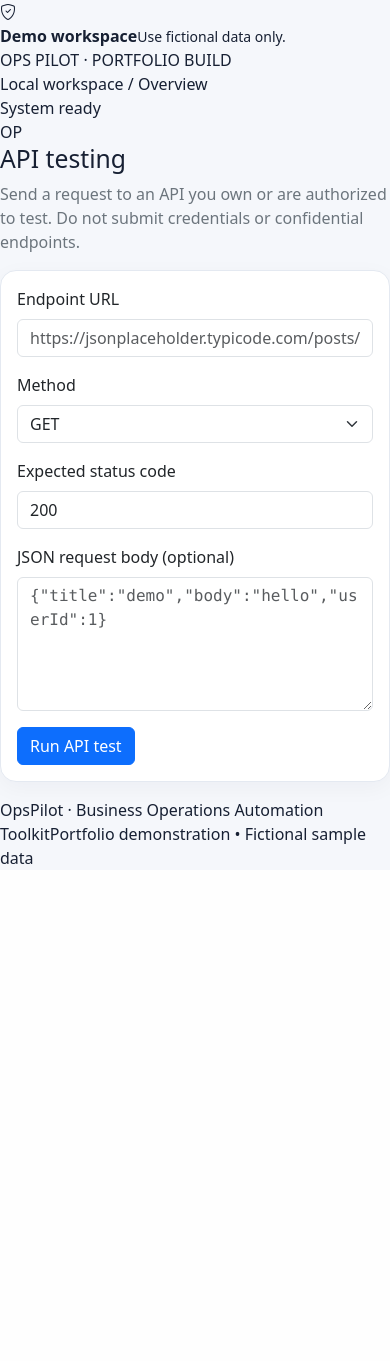
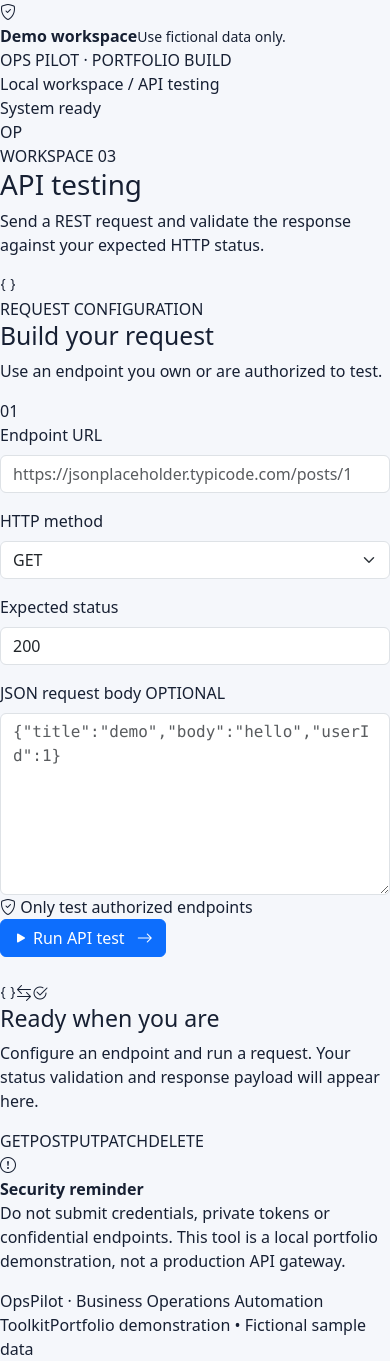
Before and after one commit to Abraham461/business-operations-automation-toolkit, a Flask app: page /api-testing in a window 390 px wide. Shown: the part 96-1457 px from the top of the page. Before the commit the page ends 960 px from the top, so only its background shows below. Run offline with Flask 3, Linux system fonts and the light colour scheme.

Commit message:
Polish OpsPilot SaaS interface

```diff
--- a/templates/api_testing.html
+++ b/templates/api_testing.html
@@ -1,40 +1,45 @@
 {% extends "base.html" %}
-{% block title %}API Testing{% endblock %}
+{% block title %}API testing{% endblock %}
+{% block breadcrumb %}API testing{% endblock %}
 {% block content %}
-<h1 class="h2 mb-2">API testing</h1>
-<p class="text-secondary">Send a request to an API you own or are authorized to test. Do not submit credentials or confidential endpoints.</p>
-<div class="card mb-3"><div class="card-body">
-  <form method="post" action="/api-testing/run">
-    <label class="form-label">Endpoint URL</label>
-    <input class="form-control mb-3" name="url" type="url" placeholder="https://jsonplaceholder.typicode.com/posts/1" value="{{ previous.url if previous else '' }}" required>
-    <div class="row">
-      <div class="col-md-6"><label class="form-label">Method</label>
-        <select class="form-select mb-3" name="method">
-          {% for method in ['GET','POST','PUT','PATCH','DELETE'] %}
-          <option {% if previous and previous.method == method %}selected{% endif %}>{{ method }}</option>
-          {% endfor %}
-        </select>
-      </div>
-      <div class="col-md-6"><label class="form-label">Expected status code</label>
-        <input class="form-control mb-3" name="expected_status" type="number" value="{{ previous.expected_status if previous else '200' }}">
-      </div>
-    </div>
-    <label class="form-label">JSON request body (optional)</label>
-    <textarea class="form-control mb-3 code" name="body" rows="5" placeholder='{"title":"demo","body":"hello","userId":1}'>{{ previous.body if previous else '' }}</textarea>
-    <button class="btn btn-primary">Run API test</button>
-  </form>
-</div></div>
-{% if result %}
-<div class="card"><div class="card-body">
-  <h2 class="h5">Test result
-    <span class="badge {{ 'text-bg-success' if result.success else 'text-bg-danger' }}">{{ 'PASS' if result.success else 'FAIL' }}</span>
-  </h2>
-  {% if result.error %}<div class="alert alert-danger">{{ result.error }}</div>
-  {% else %}
-  <p class="mb-1">HTTP status: <strong>{{ result.status_code }}</strong> (expected {{ result.expected_status }})</p>
-  <p class="mb-2">Response time: {{ result.elapsed_ms }} ms</p>
-  <pre class="result">{{ result.response_body | tojson(indent=2) }}</pre>
-  {% endif %}
-</div></div>
-{% endif %}
+<div class="page-intro">
+  <div><div class="eyebrow"><span class="eyebrow-line"></span> WORKSPACE 03</div><h1>API testing</h1><p>Send a REST request and validate the response against your expected HTTP status.</p></div>
+  <span class="page-icon icon-teal"><i class="bi bi-braces"></i></span>
+</div>
+<div class="row g-4">
+  <div class="col-lg-7">
+    <section class="surface-card">
+      <div class="card-heading"><div><span class="card-kicker">REQUEST CONFIGURATION</span><h2>Build your request</h2><p>Use an endpoint you own or are authorized to test.</p></div><span class="step-number">01</span></div>
+      <form method="post" action="/api-testing/run">
+        <label class="form-label" for="endpoint-url">Endpoint URL</label>
+        <input id="endpoint-url" class="form-control mb-3" name="url" type="url" placeholder="https://jsonplaceholder.typicode.com/posts/1" value="{{ previous.url if previous else '' }}" required>
+        <div class="row g-3">
+          <div class="col-md-6"><label class="form-label" for="http-method">HTTP method</label><select id="http-method" class="form-select" name="method">{% for method in ['GET','POST','PUT','PATCH','DELETE'] %}<option {% if previous and previous.method == method %}selected{% endif %}>{{ method }}</option>{% endfor %}</select></div>
+          <div class="col-md-6"><label class="form-label" for="expected-status">Expected status</label><input id="expected-status" class="form-control" name="expected_status" type="number" min="100" max="599" value="{{ previous.expected_status if previous else '200' }}"></div>
+        </div>
+        <label class="form-label mt-3" for="request-body">JSON request body <span class="optional-label">OPTIONAL</span></label>
+        <textarea id="request-body" class="form-control code request-editor" name="body" rows="7" placeholder='{"title":"demo","body":"hello","userId":1}'>{{ previous.body if previous else '' }}</textarea>
+        <div class="form-foot"><span><i class="bi bi-shield-check"></i> Only test authorized endpoints</span><button class="btn btn-primary app-primary-btn" type="submit"><i class="bi bi-play-fill me-1"></i>Run API test <i class="bi bi-arrow-right ms-2"></i></button></div>
+      </form>
+    </section>
+  </div>
+  <div class="col-lg-5">
+    {% if result %}
+    <section class="surface-card output-card">
+      <div class="output-header"><div><span class="card-kicker">EXECUTION RESULT</span><h2>Test report</h2></div><span class="result-pill {{ 'pass-pill' if result.success else 'fail-pill' }}"><i class="bi {{ 'bi-check-circle-fill' if result.success else 'bi-x-circle-fill' }}"></i> {{ 'PASS' if result.success else 'FAIL' }}</span></div>
+      {% if result.error %}<div class="alert alert-danger mt-3">{{ result.error }}</div>{% else %}
+      <div class="metric-pair"><div><small>HTTP STATUS</small><strong>{{ result.status_code }}</strong></div><div><small>EXPECTED</small><strong>{{ result.expected_status }}</strong></div><div><small>RESPONSE TIME</small><strong>{{ result.elapsed_ms }} <em>ms</em></strong></div></div>
+      <h3 class="output-label mt-4"><i class="bi bi-braces"></i> Response body</h3><pre class="result">{{ result.response_body | tojson(indent=2) }}</pre>
+      {% endif %}
+    </section>
+    {% else %}
+    <section class="empty-output api-empty">
+      <div class="empty-illustration"><span><i class="bi bi-braces"></i></span><i class="bi bi-arrow-left-right float-file"></i><i class="bi bi-check2-circle float-chat"></i></div>
+      <h3>Ready when you are</h3><p>Configure an endpoint and run a request. Your status validation and response payload will appear here.</p>
+      <div class="supported-methods"><span>GET</span><span>POST</span><span>PUT</span><span>PATCH</span><span>DELETE</span></div>
+    </section>
+    {% endif %}
+    <div class="security-note"><i class="bi bi-exclamation-circle"></i><p><strong>Security reminder</strong><br>Do not submit credentials, private tokens or confidential endpoints. This tool is a local portfolio demonstration, not a production API gateway.</p></div>
+  </div>
+</div>
 {% endblock %}
```
